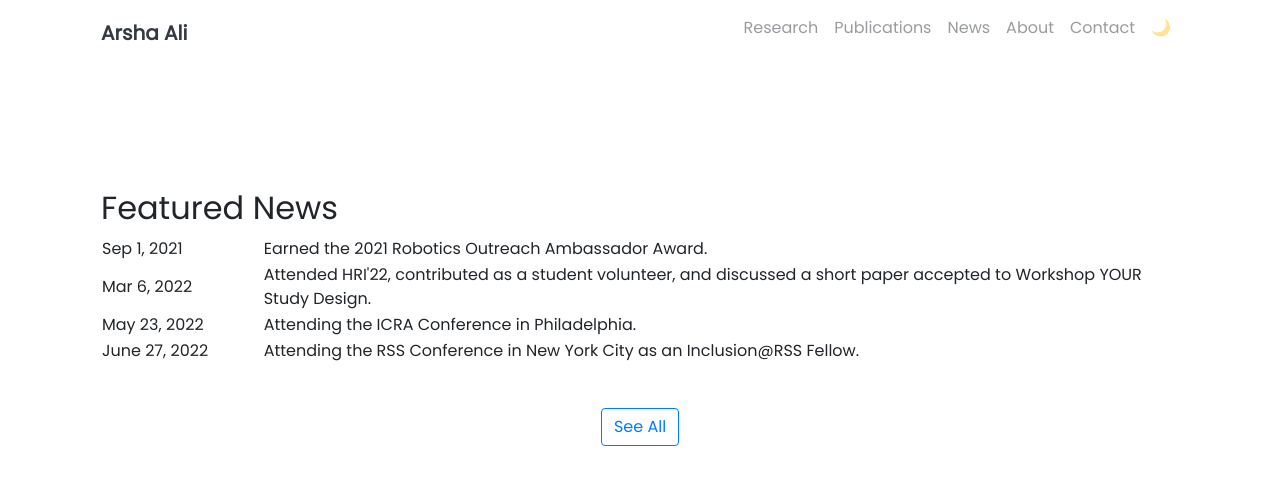
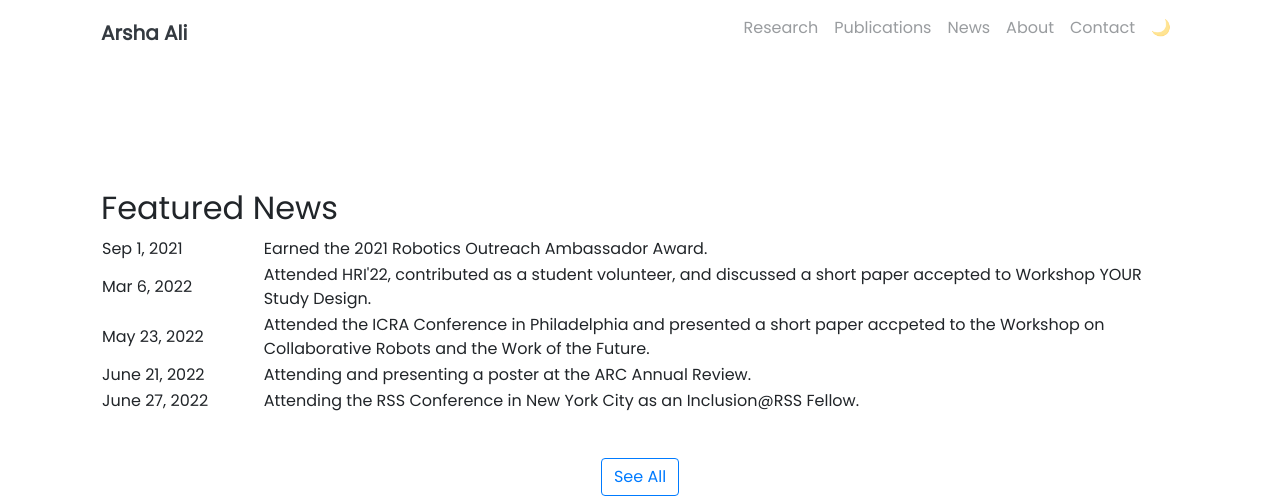
Before and after one commit to arshaali/arshaali.github.io, a Jekyll site: the page built from pages/index.md, in a window 1280 px wide and 900 px high, scrolled down 651 px, cut to the strip 0-502 px from the top of the window. Built offline with Jekyll 4.4.1, drawn with Linux system fonts in a browser that asks for light colours; nearby versions of some CDN libraries.

Commit message:
Update landing.html

```diff
--- a/_includes/landing.html
+++ b/_includes/landing.html
@@ -51,7 +51,12 @@
       <!--  another featured news row -->
       <tr>
         <td>May 23, 2022</td>
-        <td>Attending the ICRA Conference in Philadelphia.</td>
+        <td>Attended the ICRA Conference in Philadelphia and presented a short paper accpeted to the Workshop on Collaborative Robots and the Work of the Future.</td>
+      </tr>
+
+      <tr>
+        <td>June 21, 2022</td>
+        <td>Attending and presenting a poster at the ARC Annual Review.</td>
       </tr>
 
       <tr>
```
